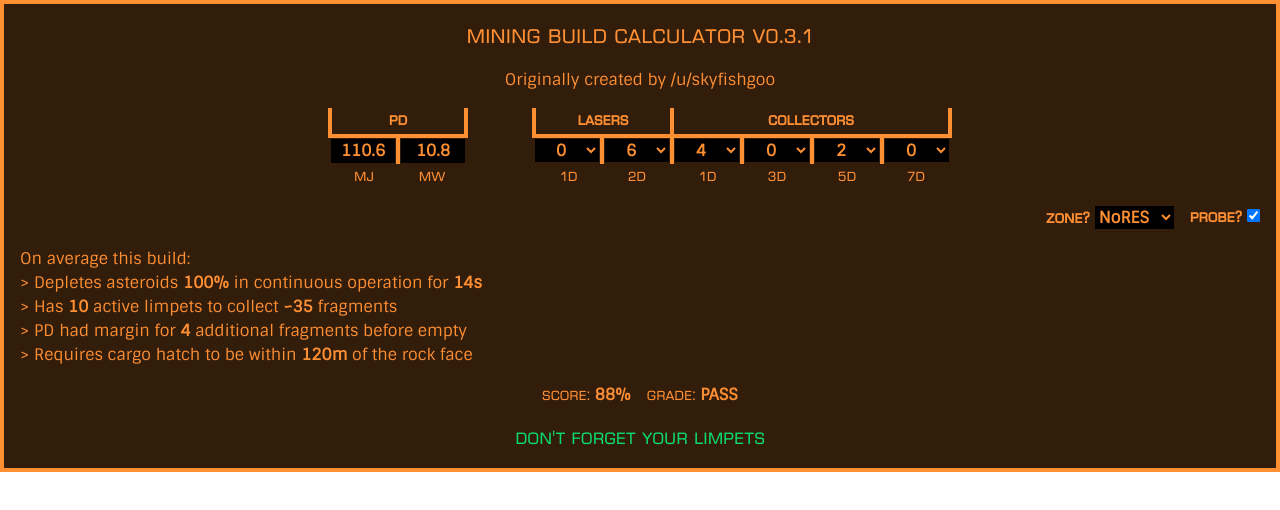
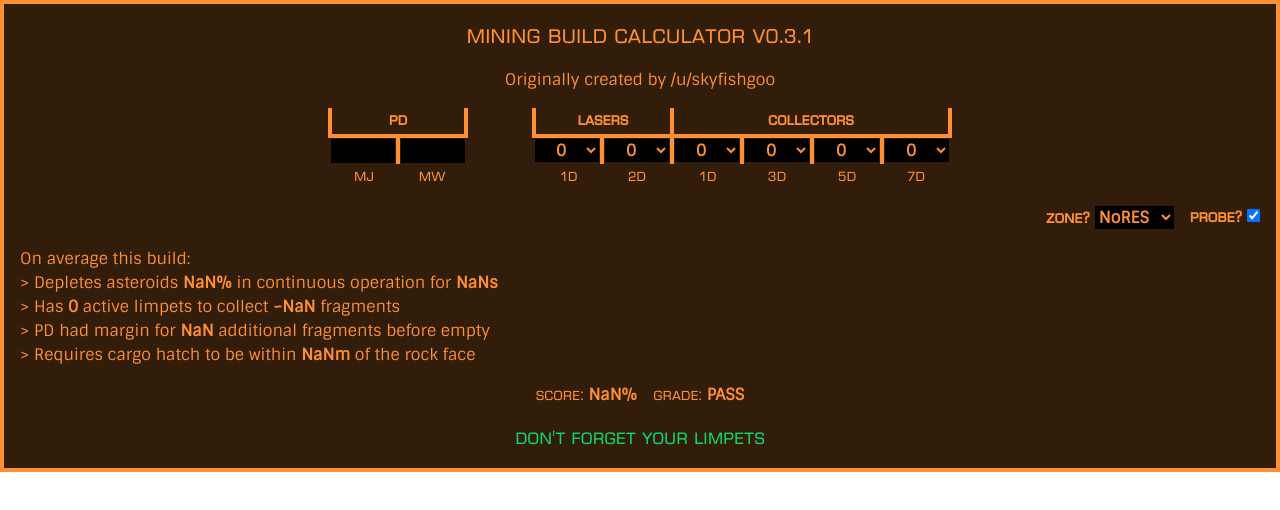
Before and after one commit to ElSaico/ed-mining-build-calculator, a Svelte app: page / in a window 1280 px wide. Shown: the top 510 px of the page. Built offline with nearby package versions, Linux system fonts and the light colour scheme.

Commit message:
Fixed infinity handling for PD margin

```diff
--- a/src/App.svelte
+++ b/src/App.svelte
@@ -22,14 +22,14 @@
   const fragRate1d = 8.5 / 60;
   const fragRate2d = 25.1 / 60;
 
-  let pdCapacity = writable(110.6);
-  let pdRecharge = writable(10.8);
+  let pdCapacity = writable();
+  let pdRecharge = writable();
 
   let lasers1d = writable(0);
-  let lasers2d = writable(6);
-  let collectors1d = writable(4);
+  let lasers2d = writable(0);
+  let collectors1d = writable(0);
   let collectors3d = writable(0);
-  let collectors5d = writable(2);
+  let collectors5d = writable(0);
   let collectors7d = writable(0);
 
   let zone = writable('NoRES');
@@ -83,7 +83,7 @@
   const pdSurplus = derived(
     [emptyTimePd, emptyTimeRock, fragRate],
     ([$emptyTimePd, $emptyTimeRock, $fragRate]) =>
-      $emptyTimePd > 0 ? '∞' : (Math.abs($emptyTimePd) < $emptyTimeRock ? 0 : (Math.abs($emptyTimePd) - $emptyTimeRock) * $fragRate)
+      $emptyTimePd > 0 ? Infinity : (Math.abs($emptyTimePd) < $emptyTimeRock ? 0 : (Math.abs($emptyTimePd) - $emptyTimeRock) * $fragRate)
   );
 
   const hatchDistance = derived(
@@ -93,7 +93,7 @@
 
   const score = derived([hatchDistance, pdSurplus, rockPercent], ([$hatchDistance, $pdSurplus, $rockPercent]) => {
     const distanceRate = (600 - $hatchDistance) / 500;
-    const surplusRate = $pdSurplus === "∞" || $pdSurplus > 22 ? 1 : ($pdSurplus + 33) / 55;
+    const surplusRate = $pdSurplus === Infinity || $pdSurplus > 22 ? 1 : ($pdSurplus + 33) / 55;
     return (distanceRate + surplusRate + $rockPercent) / 3;
   });
 
@@ -251,7 +251,7 @@
       > Has <span class="font-bold">{$activeLimpets}</span> active limpets to collect <span class="font-bold">~{$fragments}</span> fragments
     </p>
     <p>
-      > PD had margin for <span class="font-bold">{$pdSurplus.toFixed(0)}</span> additional fragments before empty
+      > PD had margin for <span class="font-bold">{$pdSurplus === Infinity ? "∞" : $pdSurplus.toFixed(0)}</span> additional fragments before empty
     </p>
     <p>
       > Requires cargo hatch to be within <span class="font-bold">{$hatchDistance.toFixed(0)}m</span> of the rock face
```
